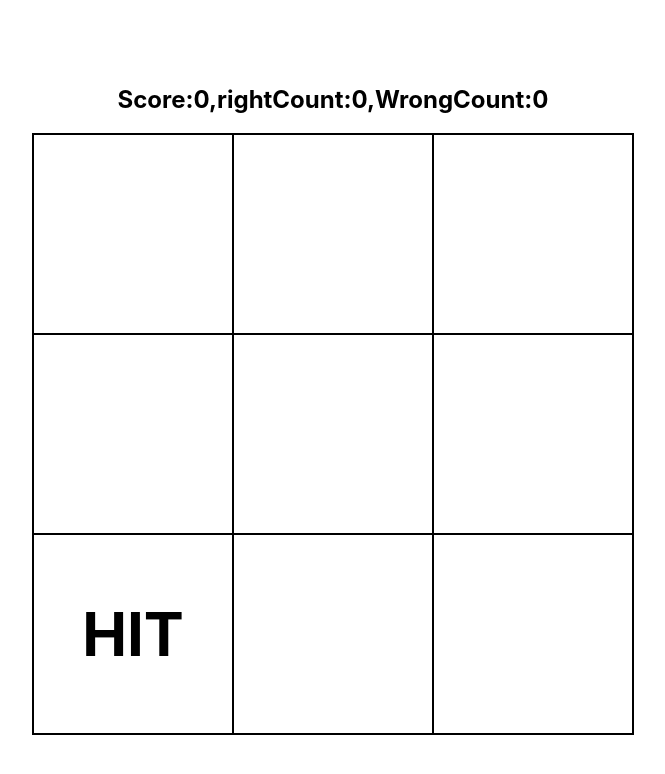
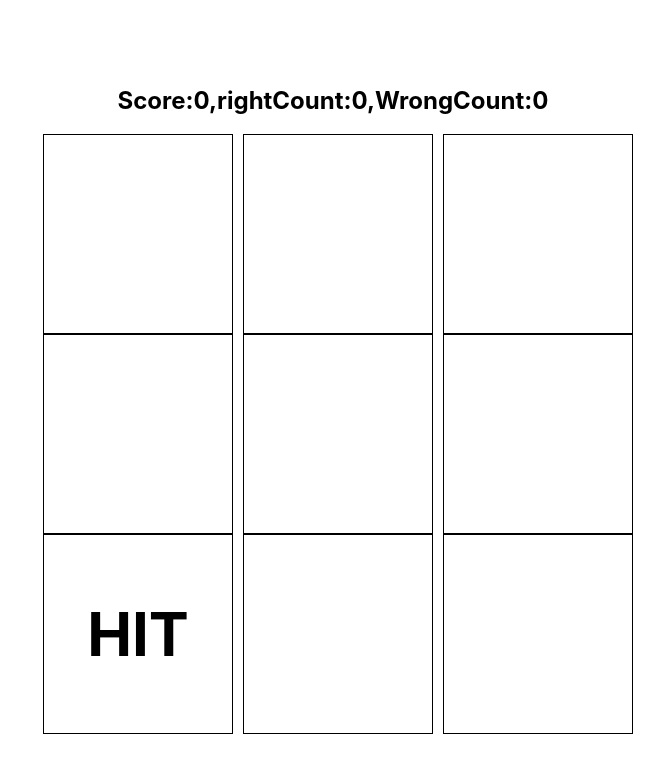
Before and after one commit to ManeeshChikoti/AdMAVIN-tasks, a React (Create React App) app: page /task4 in a window 1280 px wide. Shown: the top 774 px of the page, without its empty margins (307-972 px from the left). Built offline with nearby package versions, Linux system fonts and the light colour scheme.

Commit message:
Update task4.css

```diff
--- a/src/reactTasks/task4/task4.css
+++ b/src/reactTasks/task4/task4.css
@@ -12,7 +12,7 @@
     flex-direction: column;
     width: 600px;
     height: 600px;
-    border: 0.5px solid black;
+    /* border: 0.5px solid black; */
 
 }
 h1{
@@ -31,4 +31,5 @@ h1{
  align-items: center;
  justify-content: center;
  border: 0.5px solid black;
+ margin-left:10px;
 }
```
